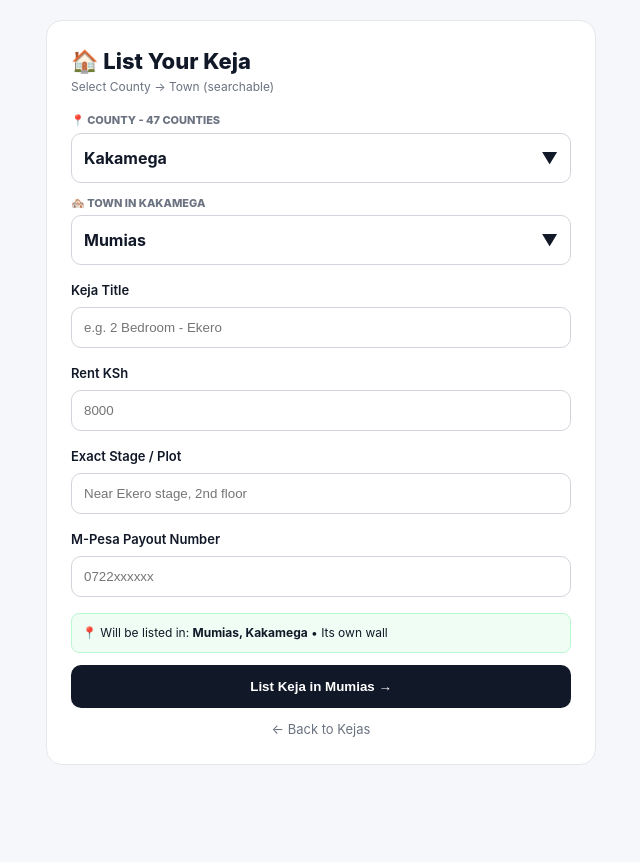
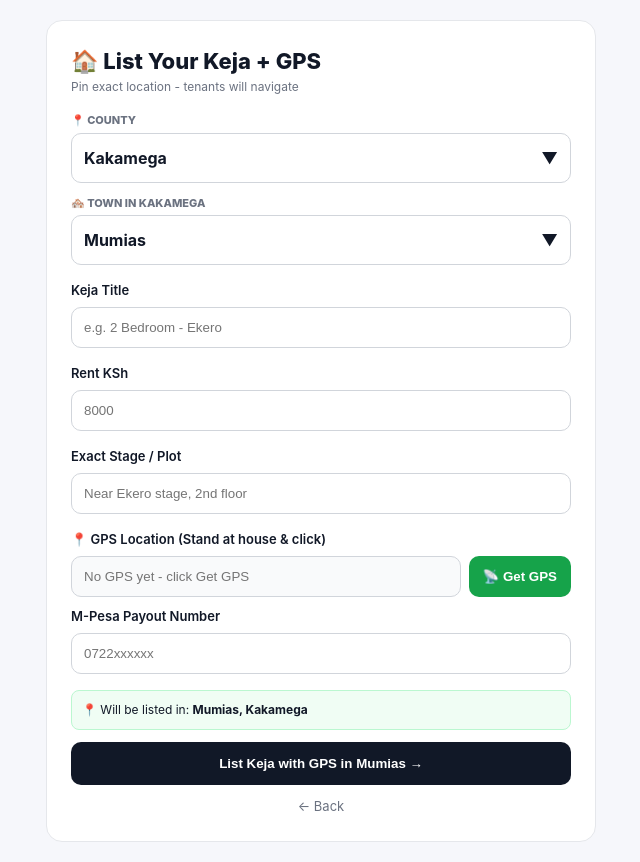
Before and after one commit to muhsinswaleh69-max/KejaConnect, a Next.js app: page /list in a window 1280 px wide. Shown: the whole page, without its empty margins (319-959 px from the left). Before the commit the page ends 800 px from the top, so only its background shows below. Built offline with nearby package versions, Linux system fonts and the light colour scheme.

Commit message:
Update page.tsx

```diff
--- a/app/list/page.tsx
+++ b/app/list/page.tsx
@@ -11,18 +11,42 @@ function SearchableDropdown({icon, label, options, value, onChange, placeholder}
 
 export default function ListPage(){
   const [county, setCounty]=useState("Kakamega"); const [town, setTown]=useState("Mumias")
-  const [form, setForm]=useState({title:"",rent:"",location:"",mpesa:""}); const [done,setDone]=useState(false)
+  const [form, setForm]=useState({title:"",rent:"",location:"",mpesa:"", lat:"", lng:""})
+  const [gpsStatus, setGpsStatus]=useState(""); const [done,setDone]=useState(false)
+
+  const getGPS = () => {
+    setGpsStatus("📡 Locating...")
+    if(!navigator.geolocation){ setGpsStatus("❌ GPS not supported"); return }
+    navigator.geolocation.getCurrentPosition(
+      (pos)=>{
+        const lat = pos.coords.latitude.toFixed(6)
+        const lng = pos.coords.longitude.toFixed(6)
+        setForm(f=>({...f, lat, lng}))
+        setGpsStatus(`✅ GPS Locked: ${lat}, ${lng}`)
+      },
+      (err)=>{ setGpsStatus(`❌ ${err.message}. Allow location permission.`)}
+      ,{enableHighAccuracy:true, timeout:10000}
+    )
+  }
+
   const handleCountyChange=(c:string)=>{setCounty(c); setTown(countyTowns[c][0])}
-  const handleSubmit=()=>{if(!form.title||!form.rent||!form.mpesa) return alert("Fill all"); const existing=JSON.parse(localStorage.getItem("kejas")||"[]"); const newKeja={id:Date.now(), title:form.title, rent:parseInt(form.rent), location:`${form.location}, ${town}, ${county}`, mpesa:form.mpesa, county, town}; localStorage.setItem("kejas", JSON.stringify([...existing,newKeja])); setDone(true); setTimeout(()=>window.location.href="/",1200)}
-  if(done) return <div style={{maxWidth:'500px', margin:'80px auto', textAlign:'center', background:'white', padding:'30px', borderRadius:'16px'}}><h2>✅ Listed in {town}, {county}!</h2><p>Redirecting to {town} wall...</p></div>
+  const handleSubmit=()=>{if(!form.title||!form.rent||!form.mpesa) return alert("Fill title, rent, mpesa"); const existing=JSON.parse(localStorage.getItem("kejas")||"[]"); const newKeja={id:Date.now(), title:form.title, rent:parseInt(form.rent), location:`${form.location}, ${town}, ${county}`, mpesa:form.mpesa, county, town, lat:form.lat, lng:form.lng}; localStorage.setItem("kejas", JSON.stringify([...existing,newKeja])); setDone(true); setTimeout(()=>window.location.href="/",1200)}
+  if(done) return <div style={{maxWidth:'500px', margin:'80px auto', textAlign:'center', background:'white', padding:'30px', borderRadius:'16px'}}><h2>✅ Listed with GPS in {town}!</h2><p>Redirecting...</p></div>
   return (<div style={{maxWidth:'550px', margin:'20px auto', background:'white', padding:'24px', borderRadius:'16px', border:'1px solid #e5e7eb'}}>
-    <h1 style={{fontWeight:800, fontSize:'22px'}}>🏠 List Your Keja</h1><p style={{fontSize:'12px', color:'#6b7280', marginBottom:'16px'}}>Select County → Town (searchable)</p>
-    <SearchableDropdown icon="📍" label="COUNTY - 47 COUNTIES" options={Object.keys(countyTowns).sort()} value={county} onChange={handleCountyChange} placeholder="Search county... e.g Bungoma, Nairobi"/>
-    <SearchableDropdown icon="🏘️" label={`TOWN IN ${county.toUpperCase()}`} options={countyTowns[county]||[]} value={town} onChange={setTown} placeholder={`Search town in ${county}... e.g ${countyTowns[county]?.[0]}`}/>
-    <div style={{marginTop:'8px'}}><label style={{fontSize:'13px', fontWeight:600}}>Keja Title</label><input value={form.title} onChange={e=>setForm({...form,title:e.target.value})} style={{width:'100%',padding:'12px',borderRadius:'10px',border:'1px solid #d1d5db',margin:'6px 0 12px'}} placeholder="e.g. 2 Bedroom - Ekero"/>
+    <h1 style={{fontWeight:800, fontSize:'22px'}}>🏠 List Your Keja + GPS</h1><p style={{fontSize:'12px', color:'#6b7280', marginBottom:'16px'}}>Pin exact location - tenants will navigate</p>
+    <SearchableDropdown icon="📍" label="COUNTY" options={Object.keys(countyTowns).sort()} value={county} onChange={handleCountyChange} placeholder="Search county..."/>
+    <SearchableDropdown icon="🏘️" label={`TOWN IN ${county.toUpperCase()}`} options={countyTowns[county]||[]} value={town} onChange={setTown} placeholder={`Search town in ${county}...`}/>
+    <div style={{marginTop:'8px'}}>
+    <label style={{fontSize:'13px', fontWeight:600}}>Keja Title</label><input value={form.title} onChange={e=>setForm({...form,title:e.target.value})} style={{width:'100%',padding:'12px',borderRadius:'10px',border:'1px solid #d1d5db',margin:'6px 0 12px'}} placeholder="e.g. 2 Bedroom - Ekero"/>
     <label style={{fontSize:'13px',fontWeight:600}}>Rent KSh</label><input type="number" value={form.rent} onChange={e=>setForm({...form,rent:e.target.value})} style={{width:'100%',padding:'12px',borderRadius:'10px',border:'1px solid #d1d5db',margin:'6px 0 12px'}} placeholder="8000"/>
     <label style={{fontSize:'13px',fontWeight:600}}>Exact Stage / Plot</label><input value={form.location} onChange={e=>setForm({...form,location:e.target.value})} style={{width:'100%',padding:'12px',borderRadius:'10px',border:'1px solid #d1d5db',margin:'6px 0 12px'}} placeholder="Near Ekero stage, 2nd floor"/>
+    <label style={{fontSize:'13px',fontWeight:600}}>📍 GPS Location (Stand at house & click)</label>
+    <div style={{display:'flex', gap:'8px', margin:'6px 0 6px'}}>
+      <input value={form.lat?`${form.lat}, ${form.lng}`:''} readOnly placeholder="No GPS yet - click Get GPS" style={{flex:1,padding:'12px',borderRadius:'10px',border:'1px solid #d1d5db', background:'#f9fafb'}}/>
+      <button type="button" onClick={getGPS} style={{background:'#16a34a', color:'white', padding:'0 14px', borderRadius:'10px', border:0, fontWeight:800, cursor:'pointer', whiteSpace:'nowrap'}}>📡 Get GPS</button>
+    </div>
+    {gpsStatus && <div style={{fontSize:'11px', marginBottom:'12px', padding:'6px 8px', borderRadius:'6px', background:gpsStatus.includes('✅')?'#dcfce7':'#fef3c7'}}>{gpsStatus}</div>}
     <label style={{fontSize:'13px',fontWeight:600}}>M-Pesa Payout Number</label><input value={form.mpesa} onChange={e=>setForm({...form,mpesa:e.target.value})} style={{width:'100%',padding:'12px',borderRadius:'10px',border:'1px solid #d1d5db',margin:'6px 0 16px'}} placeholder="0722xxxxxx"/>
-    <div style={{background:'#f0fdf4', padding:'10px', borderRadius:'8px', fontSize:'12px', marginBottom:'12px', border:'1px solid #bbf7d0'}}>📍 Will be listed in: <b>{town}, {county}</b> • Its own wall</div>
-    <button onClick={handleSubmit} style={{width:'100%',background:'#111827',color:'white',padding:'14px',borderRadius:'10px',border:0,fontWeight:800, cursor:'pointer'}}>List Keja in {town} →</button><a href="/" style={{display:'block', textAlign:'center', marginTop:'12px', fontSize:'13px', color:'#6b7280', textDecoration:'none'}}>← Back to Kejas</a></div></div>)
+    <div style={{background:'#f0fdf4', padding:'10px', borderRadius:'8px', fontSize:'12px', marginBottom:'12px', border:'1px solid #bbf7d0'}}>📍 Will be listed in: <b>{town}, {county}</b> {form.lat && `• GPS: ${form.lat}, ${form.lng}`}</div>
+    <button onClick={handleSubmit} style={{width:'100%',background:'#111827',color:'white',padding:'14px',borderRadius:'10px',border:0,fontWeight:800, cursor:'pointer'}}>List Keja with GPS in {town} →</button><a href="/" style={{display:'block', textAlign:'center', marginTop:'12px', fontSize:'13px', color:'#6b7280', textDecoration:'none'}}>← Back</a></div></div>)
 }
```
